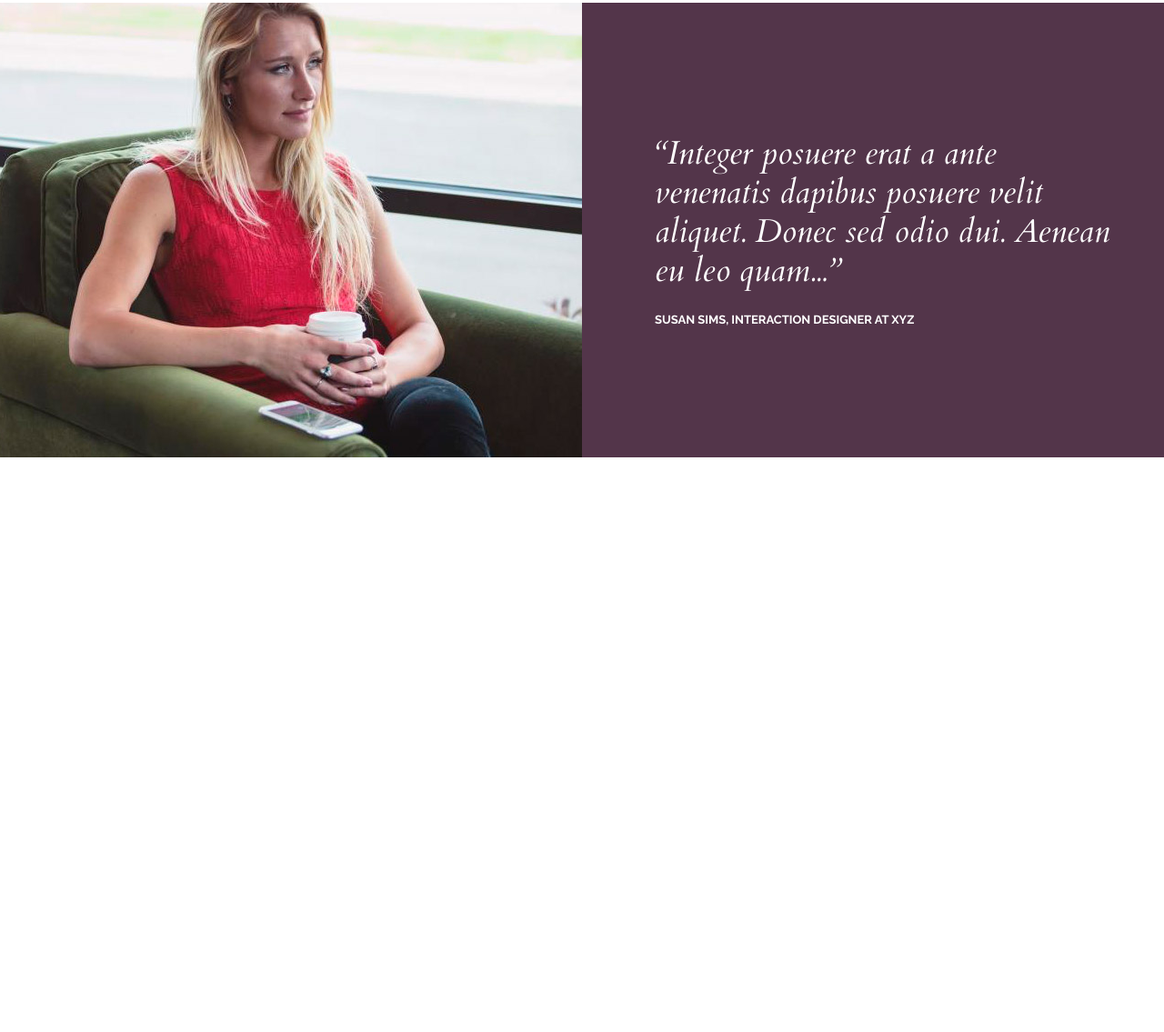
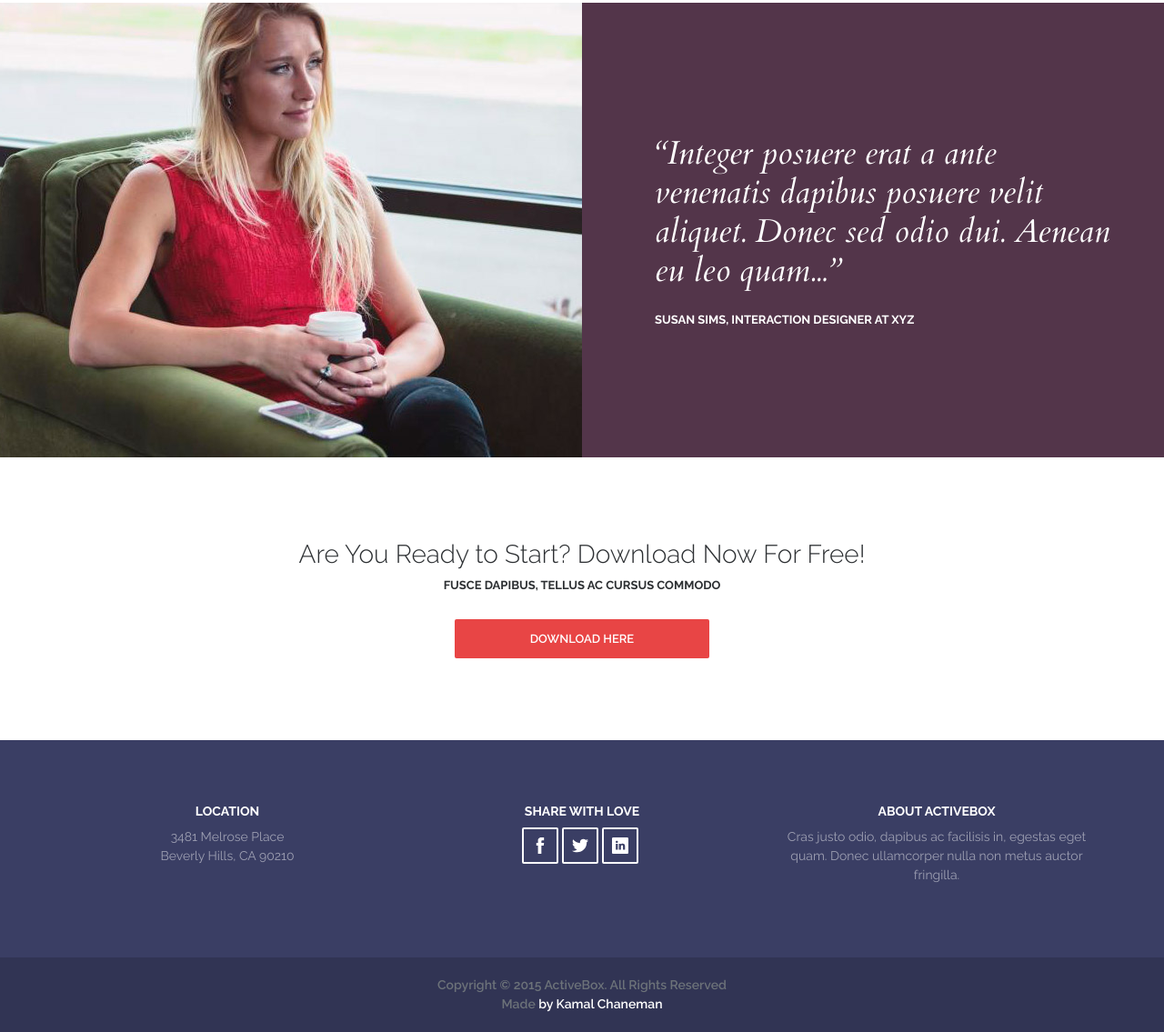
Before and after one commit to winter-storm/active-box, a plain HTML site: page index.html in a window 1280 px wide. Shown: the part 2882-4017 px from the top of the page at 91% size. Before the commit the page ends 3385 px from the top, so only its background shows below. Drawn offline with nearby package versions, Linux system fonts and the light colour scheme.

Commit message:
add footer & copyright

```diff
--- a/index.html
+++ b/index.html
@@ -1,47 +1,49 @@
 <!DOCTYPE html>
 <html lang="en">
-
   <head>
     <meta charset="UTF-8" />
     <link rel="preconnect" href="https://fonts.gstatic.com" />
     <!-- fonts -->
     <link rel="preconnect" href="https://fonts.gstatic.com" />
     <link
-    href="https://fonts.googleapis.com/css2?family=Cardo:ital@1&family=Open+Sans:wght@700&family=Raleway:wght@400;600;700&display=swap"
-    rel="stylesheet" />
+      href="https://fonts.googleapis.com/css2?family=Cardo:ital@1&family=Open+Sans:wght@700&family=Raleway:wght@300;400;600;700&display=swap"
+      rel="stylesheet"
+    />
     <link rel="stylesheet" href="./style.css" />
     <meta name="viewport" content="width=device-width, initial-scale=1.0" />
     <title>ActiveBox</title>
   </head>
 
   <body>
-
     <!-- Sprite -->
     <!-- чтобы можно было менять цвет иконки -->
     <!-- path и viewBox копируем из facebook.svg -->
     <!-- id используем потом -->
-  <svg style="display: none;">
+    <svg style="display: none">
       <symbol id="facebook" viewBox="0 0 430.113 430.114">
         <g>
           <!-- d в path - отрисовка иконки -->
           <path
             d="M158.081,83.3c0,10.839,0,59.218,0,59.218h-43.385v72.412h43.385v215.183h89.122V214.936h59.805
           c0,0,5.601-34.721,8.316-72.685c-7.784,0-67.784,0-67.784,0s0-42.127,0-49.511c0-7.4,9.717-17.354,19.321-17.354
-          c9.586,0,29.818,0,48.557,0c0-9.859,0-43.924,0-75.385c-25.016,0-53.476,0-66.021,0C155.878-0.004,158.081,72.48,158.081,83.3z" />
+          c9.586,0,29.818,0,48.557,0c0-9.859,0-43.924,0-75.385c-25.016,0-53.476,0-66.021,0C155.878-0.004,158.081,72.48,158.081,83.3z"
+          />
         </g>
       </symbol>
 
       <symbol id="twitter" viewBox="0 0 512 512">
         <g>
           <!-- d в path - отрисовка иконки -->
-        <path d="M512,97.248c-19.04,8.352-39.328,13.888-60.48,16.576c21.76-12.992,38.368-33.408,46.176-58.016
+          <path
+            d="M512,97.248c-19.04,8.352-39.328,13.888-60.48,16.576c21.76-12.992,38.368-33.408,46.176-58.016
         c-20.288,12.096-42.688,20.64-66.56,25.408C411.872,60.704,384.416,48,354.464,48c-58.112,0-104.896,47.168-104.896,104.992
         c0,8.32,0.704,16.32,2.432,23.936c-87.264-4.256-164.48-46.08-216.352-109.792c-9.056,15.712-14.368,33.696-14.368,53.056
         c0,36.352,18.72,68.576,46.624,87.232c-16.864-0.32-33.408-5.216-47.424-12.928c0,0.32,0,0.736,0,1.152
         c0,51.008,36.384,93.376,84.096,103.136c-8.544,2.336-17.856,3.456-27.52,3.456c-6.72,0-13.504-0.384-19.872-1.792
         c13.6,41.568,52.192,72.128,98.08,73.12c-35.712,27.936-81.056,44.768-130.144,44.768c-8.608,0-16.864-0.384-25.12-1.44
         C46.496,446.88,101.6,464,161.024,464c193.152,0,298.752-160,298.752-298.688c0-4.64-0.16-9.12-0.384-13.568
-        C480.224,136.96,497.728,118.496,512,97.248z" />
+        C480.224,136.96,497.728,118.496,512,97.248z"
+          />
         </g>
       </symbol>
 
@@ -49,12 +51,11 @@
         <g>
           <!-- d в path - отрисовка иконки -->
           <path
-          d="m475.074219 0h-438.148438c-20.394531 0-36.925781 16.53125-36.925781 36.925781v438.148438c0 20.394531 16.53125 36.925781 36.925781 36.925781h438.148438c20.394531 0 36.925781-16.53125 36.925781-36.925781v-438.148438c0-20.394531-16.53125-36.925781-36.925781-36.925781zm-293.464844 387h-62.347656v-187.574219h62.347656zm-31.171875-213.1875h-.40625c-20.921875 0-34.453125-14.402344-34.453125-32.402344 0-18.40625 13.945313-32.410156 35.273437-32.410156 21.328126 0 34.453126 14.003906 34.859376 32.410156 0 18-13.53125 32.402344-35.273438 32.402344zm255.984375 213.1875h-62.339844v-100.347656c0-25.21875-9.027343-42.417969-31.585937-42.417969-17.222656 0-27.480469 11.601563-31.988282 22.800781-1.648437 4.007813-2.050781 9.609375-2.050781 15.214844v104.75h-62.34375s.816407-169.976562 0-187.574219h62.34375v26.558594c8.285157-12.78125 23.109375-30.960937 56.1875-30.960937 41.019531 0 71.777344 26.808593 71.777344 84.421874zm0 0" />
+            d="m475.074219 0h-438.148438c-20.394531 0-36.925781 16.53125-36.925781 36.925781v438.148438c0 20.394531 16.53125 36.925781 36.925781 36.925781h438.148438c20.394531 0 36.925781-16.53125 36.925781-36.925781v-438.148438c0-20.394531-16.53125-36.925781-36.925781-36.925781zm-293.464844 387h-62.347656v-187.574219h62.347656zm-31.171875-213.1875h-.40625c-20.921875 0-34.453125-14.402344-34.453125-32.402344 0-18.40625 13.945313-32.410156 35.273437-32.410156 21.328126 0 34.453126 14.003906 34.859376 32.410156 0 18-13.53125 32.402344-35.273438 32.402344zm255.984375 213.1875h-62.339844v-100.347656c0-25.21875-9.027343-42.417969-31.585937-42.417969-17.222656 0-27.480469 11.601563-31.988282 22.800781-1.648437 4.007813-2.050781 9.609375-2.050781 15.214844v104.75h-62.34375s.816407-169.976562 0-187.574219h62.34375v26.558594c8.285157-12.78125 23.109375-30.960937 56.1875-30.960937 41.019531 0 71.777344 26.808593 71.777344 84.421874zm0 0"
+          />
         </g>
       </symbol>
-
     </svg>
-
 
     <!-- Header-->
     <header class="header">
@@ -94,7 +95,11 @@
     <div class="container">
       <div class="features">
         <div class="feature__item">
-        <img class="feature__icon" src="./img/features/feature-1.png" alt="" />
+          <img
+            class="feature__icon"
+            src="./img/features/feature-1.png"
+            alt=""
+          />
           <h4 class="features__header">Easily Customised</h4>
           <div class="features__text">
             Cras justo odio, dapibus ac facilisis in, egestas eget quam. Nullam
@@ -103,7 +108,11 @@
           </div>
         </div>
         <div class="feature__item">
-        <img class="feature__icon" src="./img/features/feature-2.png" alt="" />
+          <img
+            class="feature__icon"
+            src="./img/features/feature-2.png"
+            alt=""
+          />
           <h4 class="features__header">Responsive REady</h4>
           <div class="features__text">
             Cras justo odio, dapibus ac facilisis in, egestas eget quam. Nullam
@@ -112,7 +121,11 @@
           </div>
         </div>
         <div class="feature__item">
-        <img class="feature__icon" src="./img/features/feature-3.png" alt="" />
+          <img
+            class="feature__icon"
+            src="./img/features/feature-3.png"
+            alt=""
+          />
           <h4 class="features__header">Modern Design</h4>
           <div class="features__text">
             Cras justo odio, dapibus ac facilisis in, egestas eget quam. Nullam
@@ -121,7 +134,11 @@
           </div>
         </div>
         <div class="feature__item">
-        <img class="feature__icon" src="./img/features/feature-4.png" alt="" />
+          <img
+            class="feature__icon"
+            src="./img/features/feature-4.png"
+            alt=""
+          />
           <h4 class="features__header">Clean Code</h4>
           <div class="features__text">
             Cras justo odio, dapibus ac facilisis in, egestas eget quam. Nullam
@@ -130,7 +147,11 @@
           </div>
         </div>
         <div class="feature__item">
-        <img class="feature__icon" src="./img/features/feature-5.png" alt="" />
+          <img
+            class="feature__icon"
+            src="./img/features/feature-5.png"
+            alt=""
+          />
           <h4 class="features__header">Ready to Shipdiv</h4>
           <div class="features__text">
             Cras justo odio, dapibus ac facilisis in, egestas eget quam. Nullam
@@ -139,7 +160,11 @@
           </div>
         </div>
         <div class="feature__item">
-        <img class="feature__icon" src="./img/features/feature-6.png" alt="" />
+          <img
+            class="feature__icon"
+            src="./img/features/feature-6.png"
+            alt=""
+          />
           <h4 class="features__header">Download for Freediv</h4>
           <div class="features__text">
             Cras justo odio, dapibus ac facilisis in, egestas eget quam. Nullam
@@ -220,28 +245,29 @@
             <div class="team__name">Ruth Woods</div>
             <div class="team__profession">Founder, CEO</div>
             <div class="team__text">
-            <p>Fusce dapibus, tellus ac cursus commodo, tortor mauris condimentum nibh, ut fermentum massa justo sit
-              amet risus.</p>
-            <p>Maecenas sed diam eget risus varius blandit sit amet non magna. Nullam quis risus eget urna mollis ornare
-              vel eu leo.</p>
+              <p>
+                Fusce dapibus, tellus ac cursus commodo, tortor mauris
+                condimentum nibh, ut fermentum massa justo sit amet risus.
+              </p>
+              <p>
+                Maecenas sed diam eget risus varius blandit sit amet non magna.
+                Nullam quis risus eget urna mollis ornare vel eu leo.
+              </p>
             </div>
             <div class="social">
               <a class="social__item" target="_blank" href="#">
                 <svg class="social__icon">
-                <use xlink:href="#facebook">
-                </use>
+                  <use xlink:href="#facebook"></use>
                 </svg>
               </a>
               <a class="social__item" target="_blank" href="#">
                 <svg class="social__icon">
-                <use xlink:href="#twitter">
-                </use>
+                  <use xlink:href="#twitter"></use>
                 </svg>
               </a>
               <a class="social__item" target="_blank" href="#">
                 <svg class="social__icon">
-                <use xlink:href="#linkedin">
-                </use>
+                  <use xlink:href="#linkedin"></use>
                 </svg>
               </a>
             </div>
@@ -251,28 +277,29 @@
             <div class="team__name">Timothy Reed</div>
             <div class="team__profession">Co-Founder, Developer</div>
             <div class="team__text">
-            <p>Fusce dapibus, tellus ac cursus commodo, tortor mauris condimentum nibh, ut fermentum massa justo sit
-              amet risus.</p>
-            <p>Maecenas sed diam eget risus varius blandit sit amet non magna. Nullam quis risus eget urna mollis ornare
-              vel eu leo.</p>
+              <p>
+                Fusce dapibus, tellus ac cursus commodo, tortor mauris
+                condimentum nibh, ut fermentum massa justo sit amet risus.
+              </p>
+              <p>
+                Maecenas sed diam eget risus varius blandit sit amet non magna.
+                Nullam quis risus eget urna mollis ornare vel eu leo.
+              </p>
             </div>
             <div class="social">
               <a class="social__item" target="_blank" href="#">
                 <svg class="social__icon">
-                <use xlink:href="#facebook">
-                </use>
+                  <use xlink:href="#facebook"></use>
                 </svg>
               </a>
               <a class="social__item" target="_blank" href="#">
                 <svg class="social__icon">
-                <use xlink:href="#twitter">
-                </use>
+                  <use xlink:href="#twitter"></use>
                 </svg>
               </a>
               <a class="social__item" target="_blank" href="#">
                 <svg class="social__icon">
-                <use xlink:href="#linkedin">
-                </use>
+                  <use xlink:href="#linkedin"></use>
                 </svg>
               </a>
             </div>
@@ -282,28 +309,29 @@
             <div class="team__name">Victoria Valdez</div>
             <div class="team__profession">UI Designer</div>
             <div class="team__text">
-            <p>Fusce dapibus, tellus ac cursus commodo, tortor mauris condimentum nibh, ut fermentum massa justo sit
-              amet risus.</p>
-            <p>Maecenas sed diam eget risus varius blandit sit amet non magna. Nullam quis risus eget urna mollis ornare
-              vel eu leo.</p>
+              <p>
+                Fusce dapibus, tellus ac cursus commodo, tortor mauris
+                condimentum nibh, ut fermentum massa justo sit amet risus.
+              </p>
+              <p>
+                Maecenas sed diam eget risus varius blandit sit amet non magna.
+                Nullam quis risus eget urna mollis ornare vel eu leo.
+              </p>
             </div>
             <div class="social">
               <a class="social__item" target="_blank" href="#">
                 <svg class="social__icon">
-                <use xlink:href="#facebook">
-                </use>
+                  <use xlink:href="#facebook"></use>
                 </svg>
               </a>
               <a class="social__item" target="_blank" href="#">
                 <svg class="social__icon">
-                <use xlink:href="#twitter">
-                </use>
+                  <use xlink:href="#twitter"></use>
                 </svg>
               </a>
               <a class="social__item" target="_blank" href="#">
                 <svg class="social__icon">
-                <use xlink:href="#linkedin">
-                </use>
+                  <use xlink:href="#linkedin"></use>
                 </svg>
               </a>
             </div>
@@ -313,28 +341,29 @@
             <div class="team__name">Beverly Little</div>
             <div class="team__profession">Data Scientist</div>
             <div class="team__text">
-            <p>Fusce dapibus, tellus ac cursus commodo, tortor mauris condimentum nibh, ut fermentum massa justo sit
-              amet risus.</p>
-            <p>Maecenas sed diam eget risus varius blandit sit amet non magna. Nullam quis risus eget urna mollis ornare
-              vel eu leo.</p>
+              <p>
+                Fusce dapibus, tellus ac cursus commodo, tortor mauris
+                condimentum nibh, ut fermentum massa justo sit amet risus.
+              </p>
+              <p>
+                Maecenas sed diam eget risus varius blandit sit amet non magna.
+                Nullam quis risus eget urna mollis ornare vel eu leo.
+              </p>
             </div>
             <div class="social">
               <a class="social__item" target="_blank" href="#">
                 <svg class="social__icon">
-                <use xlink:href="#facebook">
-                </use>
+                  <use xlink:href="#facebook"></use>
                 </svg>
               </a>
               <a class="social__item" target="_blank" href="#">
                 <svg class="social__icon">
-                <use xlink:href="#twitter">
-                </use>
+                  <use xlink:href="#twitter"></use>
                 </svg>
               </a>
               <a class="social__item" target="_blank" href="#">
                 <svg class="social__icon">
-                <use xlink:href="#linkedin">
-                </use>
+                  <use xlink:href="#linkedin"></use>
                 </svg>
               </a>
             </div>
@@ -348,24 +377,84 @@
       <div class="container">
         <div class="reviews__item">
           <div class="reviews__photo">
-          <img class="reviews__img" src="./img/reviews/review-1.jpg" alt="">
+            <img class="reviews__img" src="./img/reviews/review-1.jpg" alt="" />
           </div>
           <div class="reviews__content">
             <div class="reviews__text">
-            “Integer posuere erat a ante venenatis dapibus posuere velit aliquet. Donec sed odio dui. Aenean eu leo
-            quam...”
+              “Integer posuere erat a ante venenatis dapibus posuere velit
+              aliquet. Donec sed odio dui. Aenean eu leo quam...”
             </div>
             <div class="reviews__author">
               Susan Sims, Interaction Designer at XYZ
             </div>
           </div>
         </div>
-
+      </div>
     </div>
 
+    <!-- Download -->
+    <div class="download">
+      <div class="container">
+        <h3 class="download__title">
+          Are You Ready to Start? Download Now For Free!
+        </h3>
+        <div class="download__text">
+          <p>Fusce dapibus, tellus ac cursus commodo</p>
+        </div>
+        <a href="#" class="btn btn--red btn--long">Download Here</a>
+      </div>
     </div>
 
+    <!-- Footer -->
+    <footer class="footer">
+      <div class="container">
+        <div class="footer__inner">
+          <div class="footer__block">
+            <h4 class="footer__title">Location</h4>
+            <address class="footer__address">
+              <div>3481 Melrose Place</div>
+              <div>Beverly Hills, CA 90210</div>
+            </address>
+          </div>
 
+          <div class="footer__block">
+            <h4 class="footer__title">Share with Love</h4>
+            <div class="social social--footer">
+              <a class="social__item" target="_blank" href="#">
+                <svg class="social__icon">
+                  <use xlink:href="#facebook"></use>
+                </svg>
+              </a>
+              <a class="social__item" target="_blank" href="#">
+                <svg class="social__icon">
+                  <use xlink:href="#twitter"></use>
+                </svg>
+              </a>
+              <a class="social__item" target="_blank" href="#">
+                <svg class="social__icon">
+                  <use xlink:href="#linkedin"></use>
+                </svg>
+              </a>
+            </div>
+          </div>
+
+          <div class="footer__block">
+            <h4 class="footer__title">About ActiveBox</h4>
+            <div class="footer__text">
+              <p>Cras justo odio, dapibus ac facilisis in, egestas eget quam. Donec ullamcorper nulla non metus auctor fringilla.</p>
+            </div>
+          </div>
+        </div>
+      </div>
+
+      <div class="copyright">
+        <div class="container">
+          <div class="copyright__text">
+            <div>Copyright © 2015 ActiveBox. All Rights Reserved</div>
+            <div>Made <span>by Kamal Chaneman</span></div>
+          </div>
+        </div>
+      </div>
+    </footer>
   </body>
-
 </html>
--- a/style.css
+++ b/style.css
@@ -146,6 +146,8 @@ p {
   cursor: pointer;
 
   transition: background-color .2s linear;
+
+  text-align: center;
 }
 
 .btn--red {
@@ -157,7 +159,9 @@ p {
   background-color: #eb3636;
 }
 
-
+.btn--long {
+  min-width: 280px;
+}
 
 /* Features
 =======================*/
@@ -356,6 +360,31 @@ display: flex;
   fill: #fff;
 }
 
+.social--footer {
+  justify-content: center;
+
+}
+/* if .social__item in .social--footer*/
+.social--footer .social__item {
+  background-color: transparent; /*прозрачный*/
+  border-width: 2px;
+  border-color: #fff;
+  border-radius: 2px;
+}
+
+.social--footer .social__item:hover {
+  background-color: #fff;
+
+}
+
+.social--footer .social__icon {
+  fill: #fff;
+}
+
+.social--footer .social__item:hover .social__icon {
+  fill: #000;
+}
+
 /* Testimonials (reviews)
 =======================*/
 
@@ -408,3 +437,85 @@ z-index: 1;
   text-transform: uppercase;
   color: #fff;
 }
+
+/* Download
+=======================*/
+.download {
+  margin: 90px 0;
+  text-align: center;
+}
+
+.download__title {
+  font-size: 28px;
+  color: #2d3033;
+  font-weight: 300;
+  margin-bottom: 10px;
+}
+
+.download__text {
+  font-size: 13px;
+  color: #2d3033;
+  font-weight: 700;
+  text-transform: uppercase;
+  margin-bottom: 30px;
+}
+
+/* Footer
+=======================*/
+.footer {
+background-color: #3a3e64;
+}
+
+.footer__inner {
+  padding: 70px 0;
+  display: flex;
+  flex-wrap: wrap;
+
+}
+
+.footer__block {
+  width: 33.333333%;
+
+  text-align: center;
+  padding: 0 15px;
+}
+
+.footer__title{
+  font-size: 14px;
+  font-weight: 700;
+  color: #fff;
+  text-transform: uppercase;
+  margin-bottom: 10px;
+}
+
+.footer__address {
+  color: rgba(255, 255, 255, .5);
+  font-style: normal;
+  font-size: 14px;
+  line-height: 1.5;
+}
+
+.footer__text {
+  color: rgba(255, 255, 255, .5);
+  font-size: 14px;
+  line-height: 1.5;
+}
+
+/* Copyright
+=======================*/
+.copyright{
+  background-color: #313454;
+  padding: 20px 0;
+}
+
+.copyright__text {
+  text-align: center;
+  font-size: 14px;
+  font-weight: 600;
+  color: #6c7279;
+  line-height: 1.5;
+}
+
+.copyright__text span {
+  color: #fff;
+}
```
Lines whose indentation alone changed are shown as unchanged.
